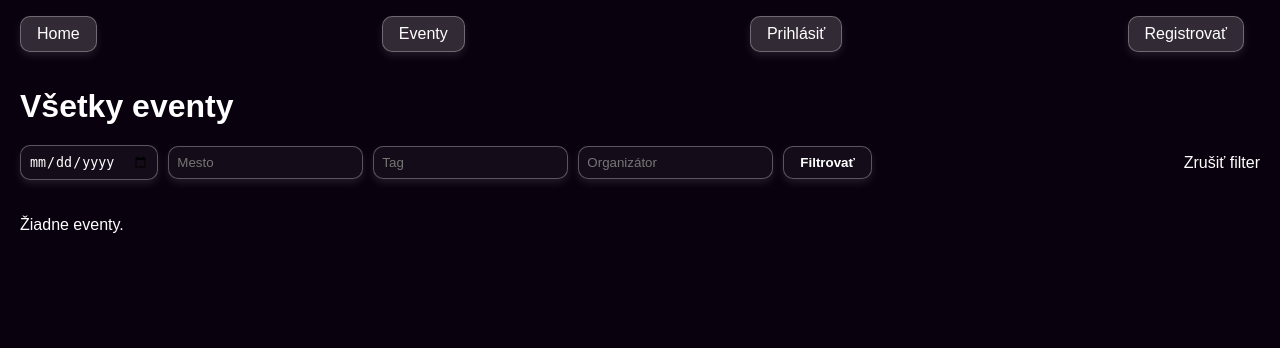
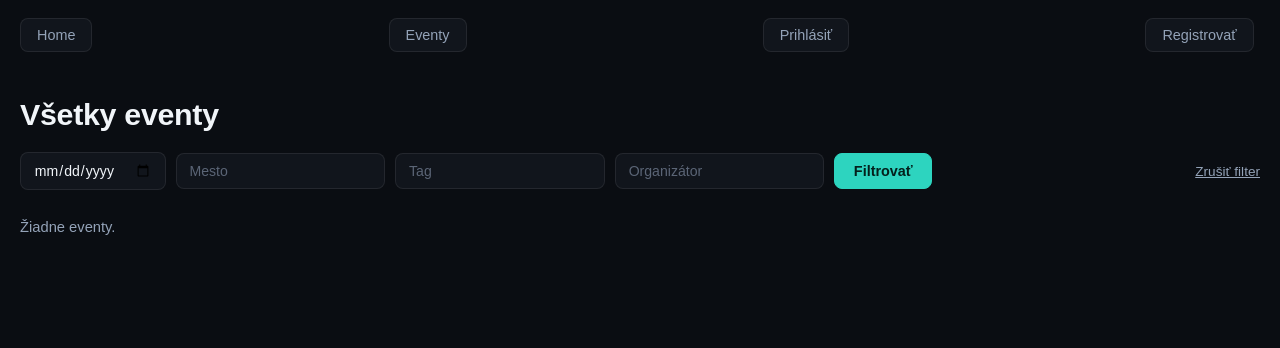
Before and after one commit to stanomraz/event-planner, a Django app: template events/templates/events/event_list.html in a window 1280 px wide. Shown: the top 348 px of the page. Run offline with Django 5.2, Linux system fonts and the light colour scheme; the template is opened without the code that fills it, so the values that code supplies are empty; some web fonts are replaced.

Commit message:
upravene css test

```diff
--- a/events/static/events/css/style.css
+++ b/events/static/events/css/style.css
@@ -1,186 +1,404 @@
+/* ============================================================
+   Event Planner — Dark Sleek Theme
+   ============================================================ */
+
+:root{
+    /* depth layers */
+    --bg:            #0a0d12;
+    --surface:       #11151c;
+    --elevated:      #161b24;
+    --border:        #ffffff14;
+    --border-strong: #ffffff26;
+
+    /* accent — cool teal/cyan */
+    --accent:        #2dd4bf;
+    --accent-hover:  #5eead4;
+    --accent-soft:   #2dd4bf1f;
+    --accent-border: #2dd4bf4d;
+
+    /* text */
+    --text:          #f1f5f9;
+    --text-muted:    #94a3b8;
+    --text-faint:    #5b6576;
+
+    /* status */
+    --success: #34d399;
+    --error:   #f87171;
+    --warning: #fbbf24;
+
+    /* shape & motion */
+    --radius: 14px;
+    --radius-sm: 8px;
+    --shadow: 0 4px 14px #00000059;
+    --shadow-hover: 0 12px 28px #0000007a;
+    --ease: 0.2s cubic-bezier(0.4, 0, 0.2, 1);
+}
+
+*{
+    box-sizing: border-box;
+}
+
 html{
-    background-color: #0a010e;
-    color: #fff;
+    background-color: var(--bg);
+    color: var(--text);
     font-family: 'Alexandria', sans-serif;
+}
 
+body{
+    margin: 0 20px 80px;
 }
-body{
-    margin: 0 20px;
-}
+
 a{
-    color: #fff;
+    color: var(--text);
     text-decoration: none;
 }
+
 h1{
-    margin: 20px 0;
+    margin: 28px 0 20px;
+    font-weight: 700;
+    font-size: 1.9rem;
+    letter-spacing: -0.01em;
+}
 
-}
 h2{
     font-weight: 600;
     margin: 0;
+    font-size: 1.15rem;
 }
+
+p{
+    color: var(--text-muted);
+    margin: 0.3rem 0;
+    font-size: 0.92rem;
+}
+
+/* ---------- NAV ---------- */
 nav{
     display: flex;
     justify-content: space-between;
     align-items: center;
-    padding: 1rem 0;
+    padding: 1.1rem 0;
+    flex-wrap: wrap;
+    gap: 0.5rem;
 }
 nav .nav-item{
-    margin-right: 1rem;
+    margin-right: 0.4rem;
     padding: 0.5rem 1rem;
-    border-radius: 10px;
-    background-color: #ffffff2a;
-    transition: background-color 0.3s ease;
-    box-shadow: 0 4px 8px #ffffff1a;
-    border: 1px solid #ffffff4d;
+    border-radius: var(--radius-sm);
+    background-color: var(--surface);
+    transition: background-color var(--ease), border-color var(--ease), color var(--ease);
+    border: 1px solid var(--border);
+    font-size: 0.9rem;
+    font-weight: 500;
+    color: var(--text-muted);
 }
 nav .nav-item:hover{
-    background-color: #ffffff4d;
+    background-color: var(--elevated);
+    border-color: var(--border-strong);
+    color: var(--text);
 }
 nav .nav-item:active{
-    background-color: #ffffff66;
+    background-color: var(--accent-soft);
+    border-color: var(--accent-border);
+    color: var(--accent-hover);
 }
 
+/* ---------- PAGE HEADER ---------- */
+.page-header{
+    display: flex;
+    justify-content: space-between;
+    align-items: center;
+    flex-wrap: wrap;
+    gap: 1rem;
+}
+.page-title{
+    margin: 28px 0 20px;
+    font-weight: 700;
+    font-size: 1.9rem;
+    letter-spacing: -0.01em;
+}
+
+/* ---------- MESSAGES ---------- */
+.message{
+    padding: 0.8rem 1.1rem;
+    border-radius: var(--radius-sm);
+    margin-bottom: 1rem;
+    font-size: 0.9rem;
+    border: 1px solid var(--border);
+    background-color: var(--surface);
+}
+.message.success{
+    background-color: #34d39914;
+    border-color: #34d3994d;
+    color: var(--success);
+}
+.message.error{
+    background-color: #f8717114;
+    border-color: #f871714d;
+    color: var(--error);
+}
+.message.warning{
+    background-color: #fbbf2414;
+    border-color: #fbbf244d;
+    color: var(--warning);
+}
+
+/* ---------- LISTS / CARDS ---------- */
 .item-list{
     display: flex;
     width: 100%;
     flex-wrap: wrap;
-    gap: 30px;
+    gap: 18px;
     padding-bottom: 30px;
+}
 
-
-}
-.item{
-    background-color: #ffffff2a;
+.item,
+.event-item{
+    background-color: var(--surface);
     width: 100%;
-    padding: 1rem;
-    border-radius: 10px;
+    padding: 1.25rem 1.4rem;
+    border-radius: var(--radius);
     display: flex;
-    gap: 30px;
+    gap: 24px;
     align-items: center;
     justify-content: space-between;
     flex-wrap: wrap;
     flex-direction: row;
-    transition: background-color 0.3s ease;
-    box-shadow: 0 4px 8px #ffffff1a;
-    border: 1px solid #ffffff4d;
-
+    transition: background-color var(--ease), border-color var(--ease), transform var(--ease), box-shadow var(--ease);
+    box-shadow: var(--shadow);
+    border: 1px solid var(--border);
 }
-.item:hover{
-    background-color: #ffffff4d;
+.item:hover,
+.event-item:hover{
+    background-color: var(--elevated);
+    border-color: var(--border-strong);
+    transform: translateY(-2px);
+    box-shadow: var(--shadow-hover);
 }
-.item:active{
-    background-color: #ffffff66;
+.item:active,
+.event-item:active{
+    transform: translateY(0);
+}
+.event-item h2{
+    width: 100%;
 }
 
-.event-item{
+/* Whole-card clickable link (homepage + event list) */
+.event-card{
+    display: flex;
+    flex-direction: column;
+    gap: 0.15rem;
+    background-color: var(--surface);
+    padding: 1.25rem 1.4rem;
+    border-radius: var(--radius);
+    border: 1px solid var(--border);
+    box-shadow: var(--shadow);
+    transition: background-color var(--ease), border-color var(--ease), transform var(--ease), box-shadow var(--ease);
     width: 100%;
-    display: flex;
-    flex-wrap: wrap;
-    padding: 1rem;
-    flex-direction: row;
-    justify-content: space-between;
-    align-items: center;
-    background-color: #ffffff2a;
-    border-radius: 10px;
-    transition: background-color 0.3s ease;
-    box-shadow: 0 4px 8px #ffffff1a;
-    border: 1px solid #ffffff4d;
+    cursor: pointer;
 }
-.event-item:hover{
-    background-color: #ffffff4d;
+.event-card:hover{
+    background-color: var(--elevated);
+    border-color: var(--accent-border);
+    transform: translateY(-3px);
+    box-shadow: var(--shadow-hover);
 }
-.event-item:active{
-    background-color: #ffffff66;
+.event-card h2, .event-card h3{
+    margin: 0 0 0.3rem;
+    color: var(--text);
 }
+
+/* ---------- TAGS ---------- */
 .tags{
     width: 100%;
     display: flex;
     justify-content: flex-start;
-    gap: 20px;
-
-
+    gap: 10px;
+    flex-wrap: wrap;
 }
 .tag{
-    background-color: #ffffff0c;
-    padding: 0.5rem 1rem;
-    border-radius: 10px;
-    transition: background-color 0.3s ease;
-    box-shadow: 0 4px 8px #ffffff1a;
-    border: 1px solid #ffffff4d;
+    background-color: var(--accent-soft);
+    color: var(--accent-hover);
+    padding: 0.35rem 0.85rem;
+    border-radius: 999px;
+    font-size: 0.78rem;
+    font-weight: 600;
+    border: 1px solid var(--accent-border);
 }
-.event-item h2{
-    width: 100%;
-}
-table{
+
+/* ---------- TABLE ---------- */
+table.table{
     width: 100%;
     border-collapse: collapse;
     margin-top: 20px;
+    background-color: var(--surface);
+    border-radius: var(--radius);
+    overflow: hidden;
+    border: 1px solid var(--border);
 }
 th, td{
-    padding: 1rem;
+    padding: 0.9rem 1.2rem;
     text-align: left;
 }
 thead tr{
-    background-color: #ffffff1a;
+    background-color: var(--elevated);
 }
 th{
-    font-size: 1.2rem;
+    font-size: 0.78rem;
+    text-transform: uppercase;
+    letter-spacing: 0.04em;
+    color: var(--text-muted);
+    font-weight: 700;
+}
+td{
+    border-top: 1px solid var(--border);
+    color: var(--text);
+    font-size: 0.92rem;
+}
 
-}
 .actions{
     display: flex;
     gap: 10px;
-    justify-content: space-between;
+    justify-content: flex-start;
+}
 
-}
+/* ---------- BUTTONS ---------- */
 .btn{
     display: inline-block;
-    padding: 0.5rem 1rem;
-    border-radius: 10px;
-    background-color: #ffffff0c;
-    transition: background-color 0.3s ease;
-    box-shadow: 0 4px 8px #ffffff1a;
-    border: 1px solid #ffffff4d;
-    color: #fff;
+    padding: 0.55rem 1.15rem;
+    border-radius: var(--radius-sm);
+    background-color: var(--elevated);
+    transition: background-color var(--ease), border-color var(--ease), transform var(--ease);
+    border: 1px solid var(--border-strong);
+    color: var(--text);
     font-weight: 600;
+    font-size: 0.9rem;
+    cursor: pointer;
 }
 .btn:hover{
-    background-color: #ffffff4d;
+    background-color: #1f2530;
+    border-color: var(--accent-border);
 }
 .btn:active{
-    background-color: #ffffff66;
+    transform: translateY(1px);
 }
+
+/* Primary accent button (submit forms, etc.) */
+.btn[type="submit"],
+.filter-form .btn{
+    background-color: var(--accent);
+    border-color: var(--accent);
+    color: #04201c;
+}
+.filter-form .btn:hover,
+.btn[type="submit"]:hover{
+    background-color: var(--accent-hover);
+    border-color: var(--accent-hover);
+}
+
+/* Register button inside event card */
+.register-form{
+    margin-top: 0.6rem;
+    width: 100%;
+}
+.btn-register{
+    width: 100%;
+    background-color: var(--accent-soft);
+    border: 1px solid var(--accent-border);
+    color: var(--accent-hover);
+    font-weight: 700;
+}
+.btn-register:hover{
+    background-color: var(--accent);
+    color: #04201c;
+    border-color: var(--accent);
+}
+
+.back-btn{
+    font-size: 2.2rem;
+    color: var(--text-muted);
+}
+.back-btn:hover{
+    color: var(--text);
+}
+
+/* ---------- BOTTOM BAR ---------- */
 .botbar{
     width: 100%;
     position: fixed;
     bottom: 20px;
+    left: 0;
     display: flex;
     justify-content: space-around;
     margin-top: 20px;
 }
+
+/* ---------- FILTER FORM ---------- */
 .filter-form{
     display: flex;
     width: 100%;
     gap: 10px;
-    margin-bottom: 20px;
-    color: #fff;
+    margin-bottom: 24px;
+    color: var(--text);
     align-items: center;
     justify-content: flex-start;
-
+    flex-wrap: wrap;
 }
 .filter-form a{
-    margin-left:auto;
+    margin-left: auto;
+    color: var(--text-muted);
+    font-size: 0.85rem;
+    text-decoration: underline;
 }
+.filter-form a:hover{
+    color: var(--text);
+}
+
 .input{
-    padding: 0.5rem;
-    border-radius: 10px;
-    background-color: #ffffff0c;
-    transition: background-color 0.3s ease;
-    box-shadow: 0 4px 8px #ffffff1a;
-    border: 1px solid #ffffff4d;
-    color: #fff;
+    padding: 0.55rem 0.8rem;
+    border-radius: var(--radius-sm);
+    background-color: var(--surface);
+    transition: border-color var(--ease), background-color var(--ease);
+    border: 1px solid var(--border);
+    color: var(--text);
+    font-family: inherit;
+    font-size: 0.88rem;
 }
+.input:focus{
+    outline: none;
+    border-color: var(--accent-border);
+    background-color: var(--elevated);
+}
+.input::placeholder{
+    color: var(--text-faint);
+}
+
+/* ---------- HOMEPAGE TWO-COLUMN LAYOUT ---------- */
+.home-columns{
+    display: flex;
+    gap: 24px;
+    width: 100%;
+    flex-wrap: wrap;
+    align-items: flex-start;
+}
+.home-column{
+    flex: 1 1 380px;
+    min-width: 0;
+}
+.home-column h2{
+    margin-bottom: 14px;
+    color: var(--text-muted);
+    text-transform: uppercase;
+    font-size: 0.8rem;
+    letter-spacing: 0.05em;
+    font-weight: 700;
+}
+.home-column .item-list{
+    flex-direction: column;
+    flex-wrap: nowrap;
+}
+
+/* ---------- AUTH / FORM CONTAINER ---------- */
 .container{
     display: flex;
     flex-direction: column;
```
Also changed, not shown: other parts of events/static/events/css/style.css (+53 -24 lines).
